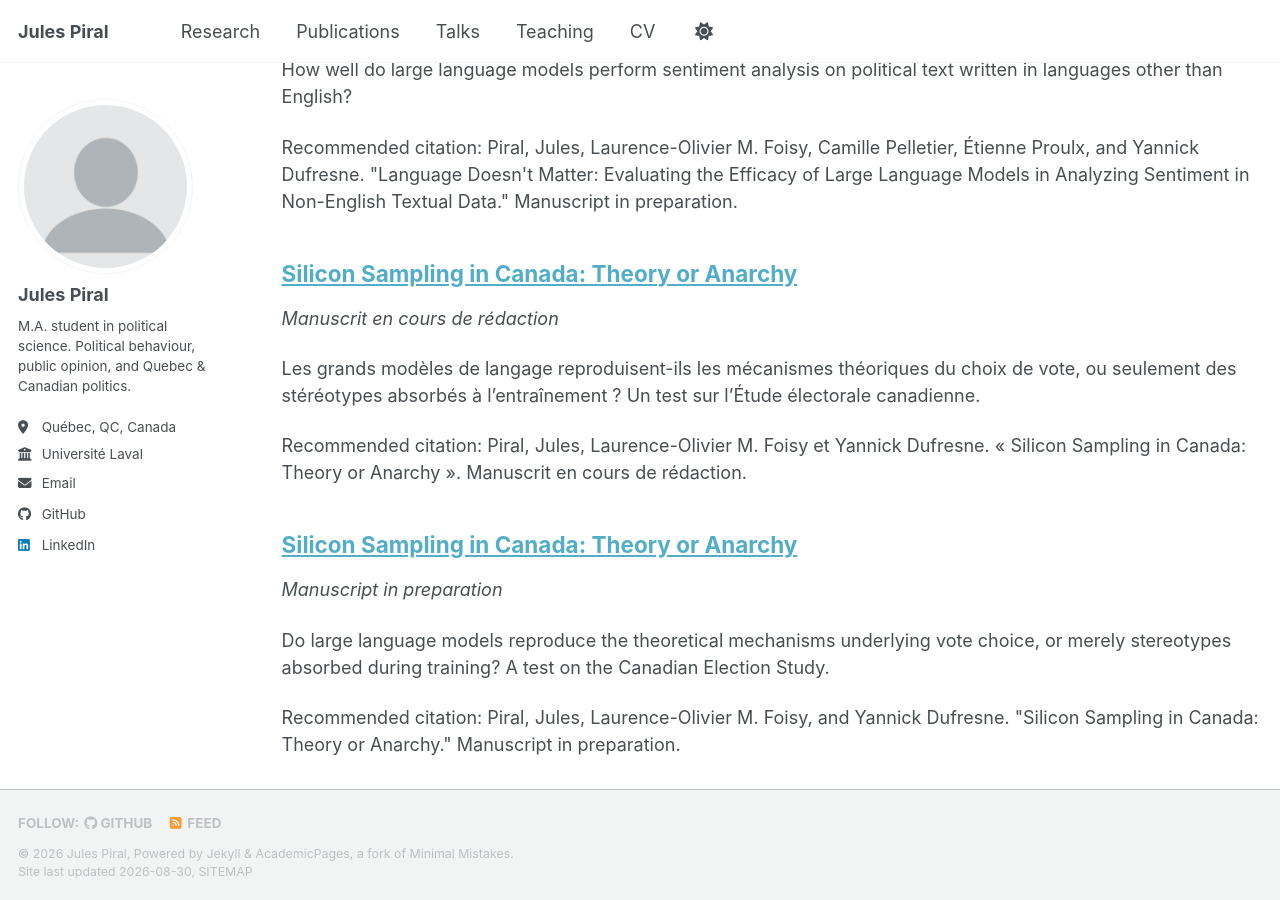
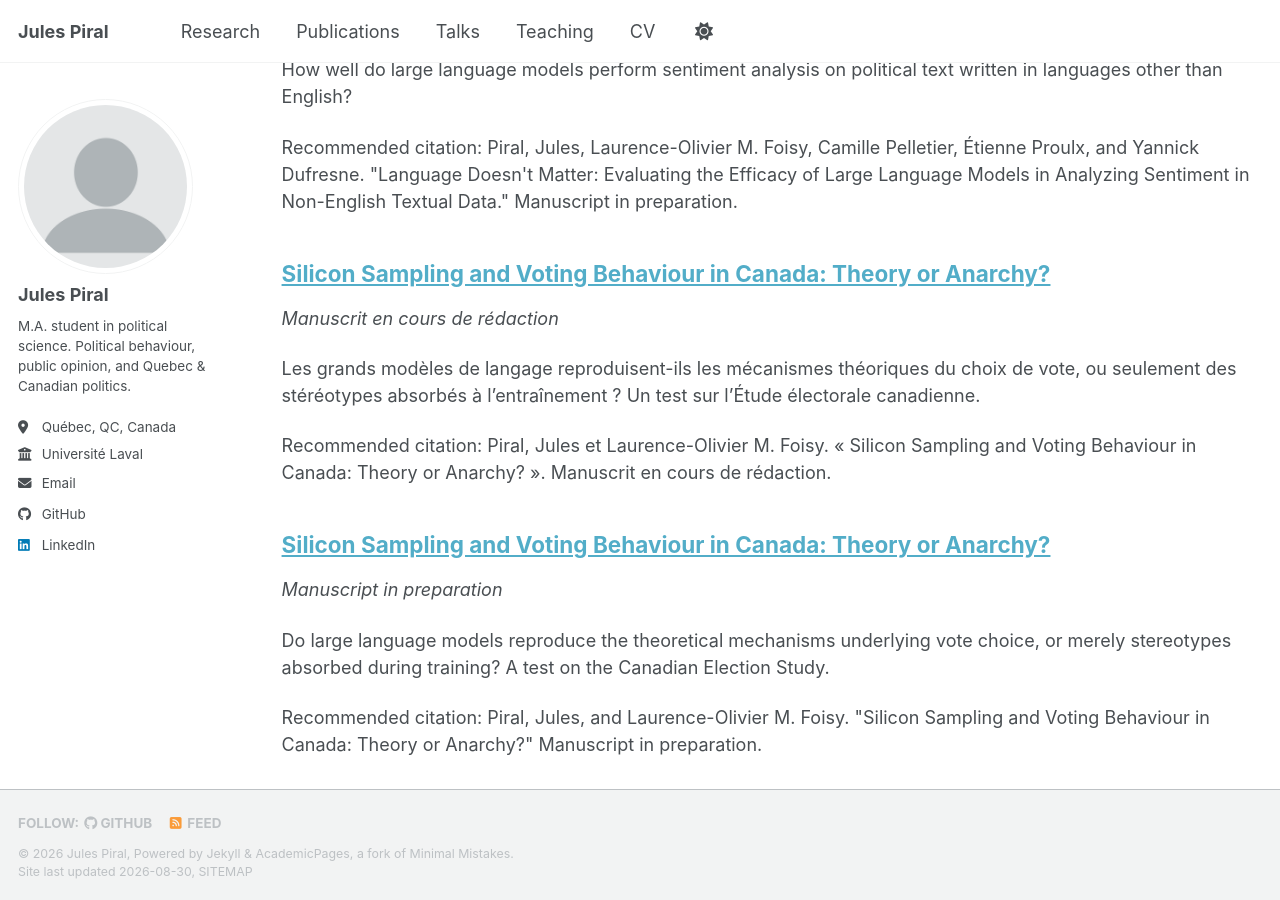
Before and after one commit to julespiral/julespiral.github.io, a Jekyll site: the page built from _pages/sitemap.md, in a window 1280 px wide and 900 px high, scrolled down 1860 px. Built offline with Jekyll 4.4.1, drawn with Linux system fonts in a browser that asks for light colours; a style sheet for code colours, icons or effects is not loaded.

Commit message:
Use the outline's title and author list for the silicon sampling paper
The CV and the working-paper outline disagreed; the outline is the paper
itself, so its title and byline win.

Co-Authored-By: Claude Opus 5 <noreply@anthropic.com>
Claude-Session: https://claude.ai/code/session_01DTaiFmKwsLkRJz2jJbyGh4

```diff
--- a/_publications/2026-07-25-echantillonnage-silicium-canada.md
+++ b/_publications/2026-07-25-echantillonnage-silicium-canada.md
@@ -1,5 +1,5 @@
 ---
-title: "Silicon Sampling in Canada: Theory or Anarchy"
+title: "Silicon Sampling and Voting Behaviour in Canada: Theory or Anarchy?"
 collection: publications
 category: workingpapers
 permalink: /fr/publications/echantillonnage-silicium-canada
@@ -8,7 +8,7 @@ alt_lang_url: /publications/silicon-sampling-canada
 date: 2026-07-25
 status: "Manuscrit en cours de rédaction"
 excerpt: "Les grands modèles de langage reproduisent-ils les mécanismes théoriques du choix de vote, ou seulement des stéréotypes absorbés à l'entraînement ? Un test sur l'Étude électorale canadienne."
-citation: 'Piral, Jules, Laurence-Olivier M. Foisy et Yannick Dufresne. «&nbsp;Silicon Sampling in Canada: Theory or Anarchy&nbsp;». Manuscrit en cours de rédaction.'
+citation: 'Piral, Jules et Laurence-Olivier M. Foisy. «&nbsp;Silicon Sampling and Voting Behaviour in Canada: Theory or Anarchy?&nbsp;». Manuscrit en cours de rédaction.'
 ---
 
 Les données granulaires sur les citoyens sont partout, et les grands modèles de langage (GML) peuvent désormais répondre à des questions de sondage à leur place, pour un coût négligeable — une pratique appelée **silicon sampling**. La combinaison promet beaucoup à la science politique et fait courir un risque réel à la politique démocratique. Pour les chercheurs, elle permet de combler des données manquantes, de réduire les coûts de terrain et d'atteindre des populations difficiles à sonder ; pour les stratèges politiques, elle permet de tester du microciblage sur des électorats simulés à une fraction du coût et du temps habituels.
--- a/_publications/2026-07-25-silicon-sampling-canada.md
+++ b/_publications/2026-07-25-silicon-sampling-canada.md
@@ -1,5 +1,5 @@
 ---
-title: "Silicon Sampling in Canada: Theory or Anarchy"
+title: "Silicon Sampling and Voting Behaviour in Canada: Theory or Anarchy?"
 collection: publications
 category: workingpapers
 permalink: /publications/silicon-sampling-canada
@@ -8,7 +8,7 @@ alt_lang_url: /fr/publications/echantillonnage-silicium-canada
 date: 2026-07-25
 status: "Manuscript in preparation"
 excerpt: "Do large language models reproduce the theoretical mechanisms underlying vote choice, or merely stereotypes absorbed during training? A test on the Canadian Election Study."
-citation: 'Piral, Jules, Laurence-Olivier M. Foisy, and Yannick Dufresne. &quot;Silicon Sampling in Canada: Theory or Anarchy.&quot; Manuscript in preparation.'
+citation: 'Piral, Jules, and Laurence-Olivier M. Foisy. &quot;Silicon Sampling and Voting Behaviour in Canada: Theory or Anarchy?&quot; Manuscript in preparation.'
 ---
 
 Granular data on citizens is everywhere, and large language models (LLMs) can now answer survey questions on their behalf at negligible cost — a practice known as **silicon sampling**. The combination promises much for political science and risks much for democratic politics. For scholars, it can fill missing data, cut fieldwork costs, and reach hard-to-survey populations; for political operatives, it can pre-test microtargeting on simulated electorates at a fraction of the cost and time.
```
